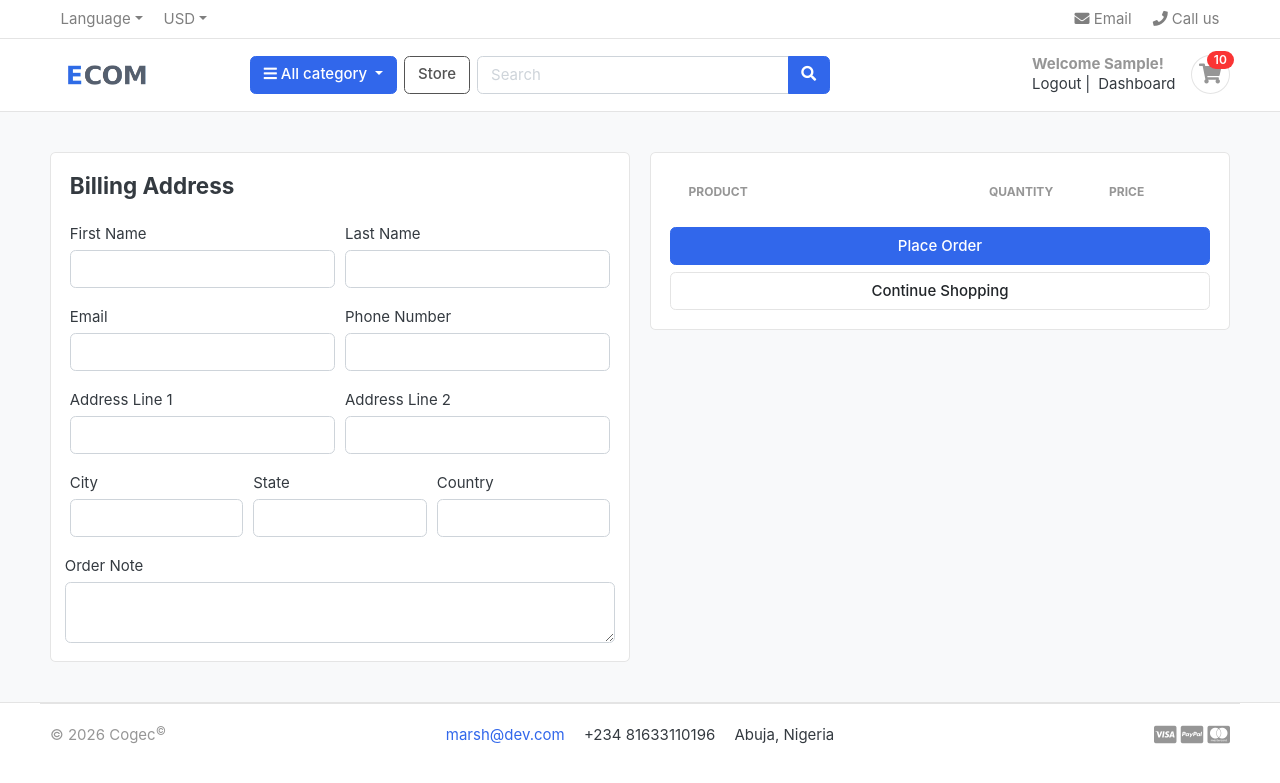
After one commit to Marsh4444/django_ecom, a Django app: page /carts/checkout/ in a window 1280 px wide. The commit adds this page. Shown: the top 783 px of the page. Run offline with Django 5.2, Linux system fonts and the light colour scheme; a user stored in the database is signed in; tables that the repository leaves empty hold one stand-in row (values such as "Sample post"); lists and menus that the app fills with data are empty; some libraries are stand-ins or nearby versions; some web fonts are replaced.

Commit message:
todays work

```diff
--- a/apps/carts/context_processors.py
+++ b/apps/carts/context_processors.py
@@ -8,10 +8,12 @@ def counter(request):
     else:
         try:
             cart = Cart.objects.filter(cart_id=_cart_id(request))
-            cart_items = CartItem.objects.all().filter(cart=cart[:1])
-            if cart:
-                for cart_item in cart_items:
-                    cart_count += cart_item.quantity
+            if request.user.is_authenticated:
+                cart_items = CartItem.objects.all().filter(user=request.user)#.filter(cart__cart_id=_cart_id(request))
+            else:
+                cart_items = CartItem.objects.all().filter(cart=cart[:1])
+            for cart_item in cart_items:
+                cart_count += cart_item.quantity
         except Cart.DoesNotExist:
             cart_count = 0
     return dict(cart_count=cart_count)
--- a/apps/carts/models.py
+++ b/apps/carts/models.py
@@ -10,7 +10,8 @@ class Cart(models.Model):
 
 
 class CartItem(models.Model):
-    cart        = models.ForeignKey(Cart, on_delete=models.CASCADE)
+    user        = models.ForeignKey('accounts.Account', on_delete=models.CASCADE, null=True, blank=True)
+    cart        = models.ForeignKey(Cart, on_delete=models.CASCADE, null=True, blank=True)
     variations   = models.ManyToManyField('store.Variation', blank=True)#this allows a cart item to have multiple variations (e.g., color, size) associated with it, and the blank=True argument allows for cart items that do not have any variations to be created without raising an error
     product     = models.ForeignKey('store.Product', on_delete=models.CASCADE)
     quantity    = models.PositiveIntegerField(default=1)
--- a/apps/carts/urls.py
+++ b/apps/carts/urls.py
@@ -6,4 +6,6 @@ urlpatterns = [
     path('add_to_cart/<int:product_id>/', views.add_to_cart, name='add-to-cart'),
     path('remove_from_cart/<int:product_id>/<int:cart_item_id>/', views.remove_from_cart, name='remove-from-cart'),
     path('remove_cart_item/<int:product_id>/<int:cart_item_id>/', views.remove_cart_item, name='remove-cart-item'),
+
+    path('checkout/', views.checkout, name='checkout'),
 ]
--- a/apps/carts/views.py
+++ b/apps/carts/views.py
@@ -2,6 +2,9 @@ from django.shortcuts import get_object_or_404, redirect, render
 
 from apps.carts.models import Cart, CartItem
 from apps.store.models import Product, Variation
+from django.contrib.auth.decorators import login_required
+
+from django.core.exceptions import ObjectDoesNotExist
 
 
 
@@ -104,8 +107,11 @@ def cart(request, total=0, quantity=0, cart_items=None):
     try:
         tax = 0
         grand_total = 0
-        cart = Cart.objects.get(cart_id=_cart_id(request))#this tries to get the cart associated with the current session using the helper function _cart_id
-        cart_items = CartItem.objects.filter(cart=cart, is_active=True)#this gets all the active cart items associated with the cart
+        if request.user.is_authenticated:#this checks if the user is authenticated, which means they are logged in to their account
+            cart_items = CartItem.objects.filter(user=request.user, is_active=True)#if the user is authenticated, it gets all the active cart items associated with the user
+        else:#if the user is not authenticated, it gets the cart items associated with the current session's cart
+            cart = Cart.objects.get(cart_id=_cart_id(request))#this tries to get the cart associated with the current session using the helper function _cart_id
+            cart_items = CartItem.objects.filter(cart=cart, is_active=True)#this gets all the active cart items associated with the cart
         for cart_item in cart_items:
             total += (cart_item.product.price * cart_item.quantity)#this calculates the total price of the cart by multiplying the price of each product by its quantity and adding it to the total
             quantity += cart_item.quantity#this calculates the total quantity of items in the cart by adding the quantity of each cart item to the total quantity
@@ -125,3 +131,31 @@ def cart(request, total=0, quantity=0, cart_items=None):
     }
 
     return render(request, 'carts/cart.html', context)
+
+@login_required(login_url='login')
+def checkout(request, total=0, quantity=0, cart_items=None):
+    # Your checkout logic here
+    try:
+        tax = 0
+        grand_total = 0
+        cart = Cart.objects.get(cart_id=_cart_id(request))#this tries to get the cart associated with the current session using the helper function _cart_id
+        cart_items = CartItem.objects.filter(cart=cart, is_active=True)#this gets all the active cart items associated with the cart
+        for cart_item in cart_items:
+            total += (cart_item.product.price * cart_item.quantity)#this calculates the total price of the cart by multiplying the price of each product by its quantity and adding it to the total
+            quantity += cart_item.quantity#this calculates the total quantity of items in the cart by adding the quantity of each cart item to the total quantity
+        tax = (2 * total) / 100#this calculates the tax as 2% of the total price
+        grand_total = total + tax#this calculates the grand total by adding the tax to the total
+
+
+    except Cart.DoesNotExist:
+        pass# if the cart does not exist, it simply passes and does not return any cart items
+
+    context = {
+        'total': total,
+        'quantity': quantity,
+        'cart_items': cart_items,
+        'tax': tax,
+        'grand_total': grand_total,
+    }
+
+    return render(request, 'carts/checkout.html', context)
--- a/templates/carts/cart.html
+++ b/templates/carts/cart.html
@@ -103,7 +103,7 @@
 			<p class="text-center mb-3">
 				<img src="{% static './images/misc/payments.png' %}" height="26">
 			</p>
-			<a href="" class="btn btn-primary btn-block"> Checkout </a>
+			<a href="{% url 'checkout' %}" class="btn btn-primary btn-block"> Checkout </a>
 			<a href="{% url 'store-home' %}" class="btn btn-light btn-block">Continue Shopping</a>
 		</div> <!-- card-body.// -->
 		</div> <!-- card.// -->
--- /dev/null
+++ b/templates/carts/checkout.html
@@ -0,0 +1,140 @@
+{% extends 'base.html' %}
+{% load static %}
+
+{% block content %}
+
+
+<section class="section-content padding-y bg">
+<div class="container">
+
+<!-- ============================ COMPONENT 1 ================================= -->
+
+<div class="row">
+	<aside class="col-lg-6">
+<div class="card">
+  <div class="card-body">
+    <h4 class="card-title mb-4">Billing Address</h4>
+    <form action="#" method="POST">
+      {% csrf_token %}
+      <div class="form-row">
+        <div class="col form-group">
+          <label for="">First Name</label>
+          <input type="text" name="first_name" class="form-control" required>
+        </div>
+        <div class="col form-group">
+          <label for="">Last Name</label>
+          <input type="text" name="last_name" class="form-control" required>
+        </div>
+      </div>
+      <div class="form-row">
+        <div class="col form-group">
+          <label for="">Email</label>
+          <input type="email" name="email" class="form-control" required>
+        </div>
+        <div class="col form-group">
+          <label for="">Phone Number</label>
+          <input type="text" name="phone" class="form-control" required>
+        </div>
+      </div>
+      <div class="form-row">
+        <div class="col form-group">
+          <label for="">Address Line 1</label>
+          <input type="text" name="address_line_1" class="form-control" required>
+        </div>
+        <div class="col form-group">
+          <label for="">Address Line 2</label>
+          <input type="text" name="address_line_2" class="form-control">
+        </div>
+      </div>
+      <div class="form-row">
+        <div class="col form-group">
+          <label for="">City</label>
+          <input type="text" name="city" class="form-control" required>
+        </div>
+        <div class="col form-group">
+          <label for="">State</label>
+          <input type="text" name="state" class="form-control" required>
+        </div>
+        <div class="col form-group">
+          <label for="">Country</label>
+          <input type="text" name="country" class="form-control" required>
+        </div>
+        </div>
+        <div class="form-row">
+          <label for="">Order Note</label>
+          <textarea name="order_note" rows="2" class="form-control"></textarea>
+        </div>
+
+
+  </div>
+</div> <!-- card.// -->
+
+	</aside> <!-- col.// -->
+	<aside class="col-lg-6">
+
+		<div class="card">
+		<div class="card-body">
+      <table class="table table-borderless table-shopping-cart">
+      <thead class="text-muted">
+      <tr class="small text-uppercase">
+        <th scope="col">Product</th>
+        <th scope="col" width="120">Quantity</th>
+        <th scope="col" width="120">Price</th>
+
+      </tr>
+      </thead>
+      <tbody>
+
+      {% for cart_item in cart_items %}
+      <tr>
+      	<td>
+      		<figure class="itemside align-items-center">
+      			<div class="aside"><img src="{{ cart_item.product.image.url }}" class="img-sm"></div>
+      			<figcaption class="info">
+      				<a href="{{ cart_item.product.get_url }}" class="title text-dark">{{ cart_item.product.product_name }}</a>
+      				<p class="text-muted small">
+      					{% if cart_item.variations.all %}
+      						{% for item in cart_item.variations.all %}
+      							{{ item.variation_category | capfirst }} : {{ item.variation_value | capfirst }} <br>
+      						{% endfor %}
+      					{% endif %}
+      				</p>
+      			</figcaption>
+      		</figure>
+      	</td>
+      	<td>
+      		<!-- col.// -->
+      				<label for="">{{cart_item.quantity}}</label>
+      	</td>
+      	<td>
+      		<div class="price-wrap">
+      			<var class="price">$ {{ cart_item.sub_total }}</var>
+      			<small class="text-muted"> $ {{ cart_item.product.price }} each </small>
+      		</div> <!-- price-wrap .// -->
+      	</td>
+
+      </tr>
+      {% endfor %}
+
+      </tbody>
+      </table>
+
+      <button type="submit" name="submit" class="btn btn-primary btn-block">Place Order</button>
+			<a href="{% url 'store-home' %}" class="btn btn-light btn-block">Continue Shopping</a>
+      </form>
+		</div> <!-- card-body.// -->
+		</div> <!-- card.// -->
+
+
+</aside> <!-- col.// -->
+
+
+</div> <!-- row.// -->
+
+<!-- ============================ COMPONENT 1 END .// ================================= -->
+
+</div> <!-- container .//  -->
+</section>
+<!-- ========================= SECTION CONTENT END// ========================= -->
+
+{% endblock %}
```
Also changed, not shown: apps/accounts/views.py (+15 -1 lines), apps/carts/migrations/0004_cartitem_user_alter_cartitem_cart.py (added).
